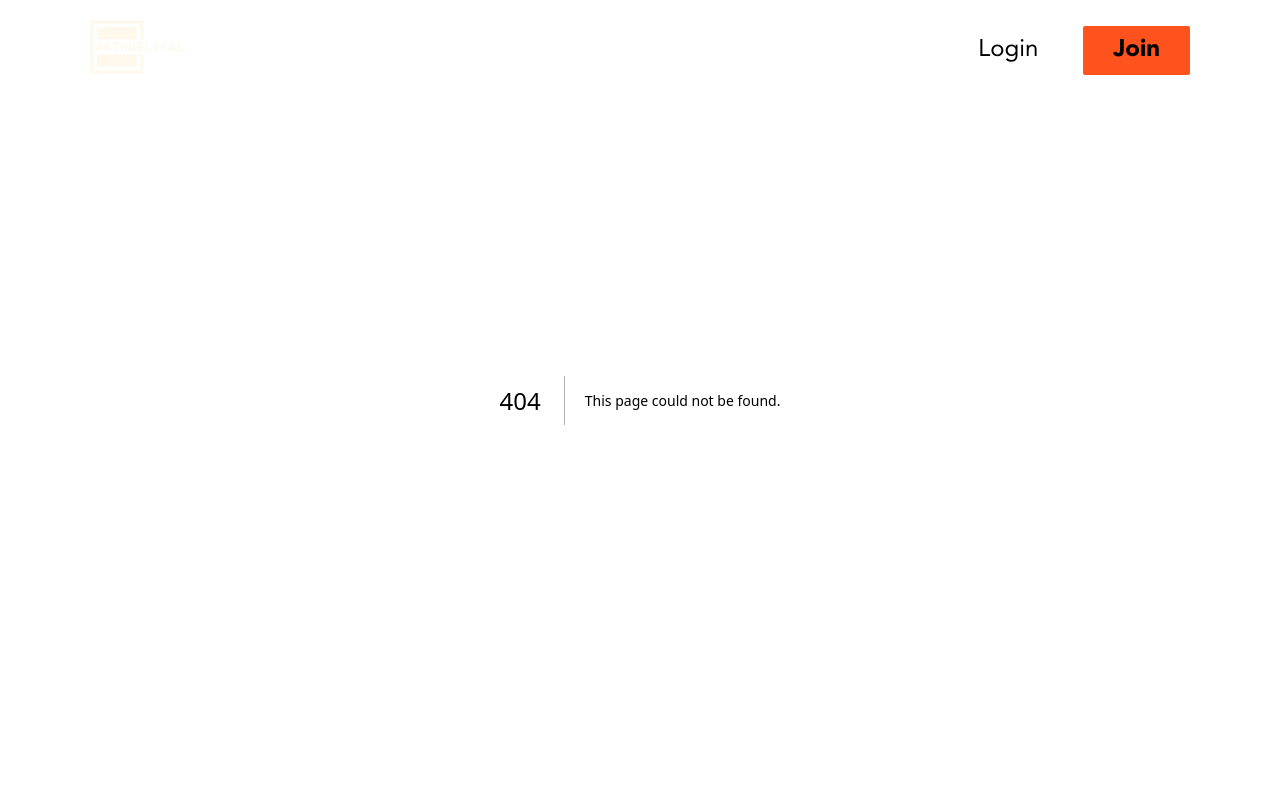
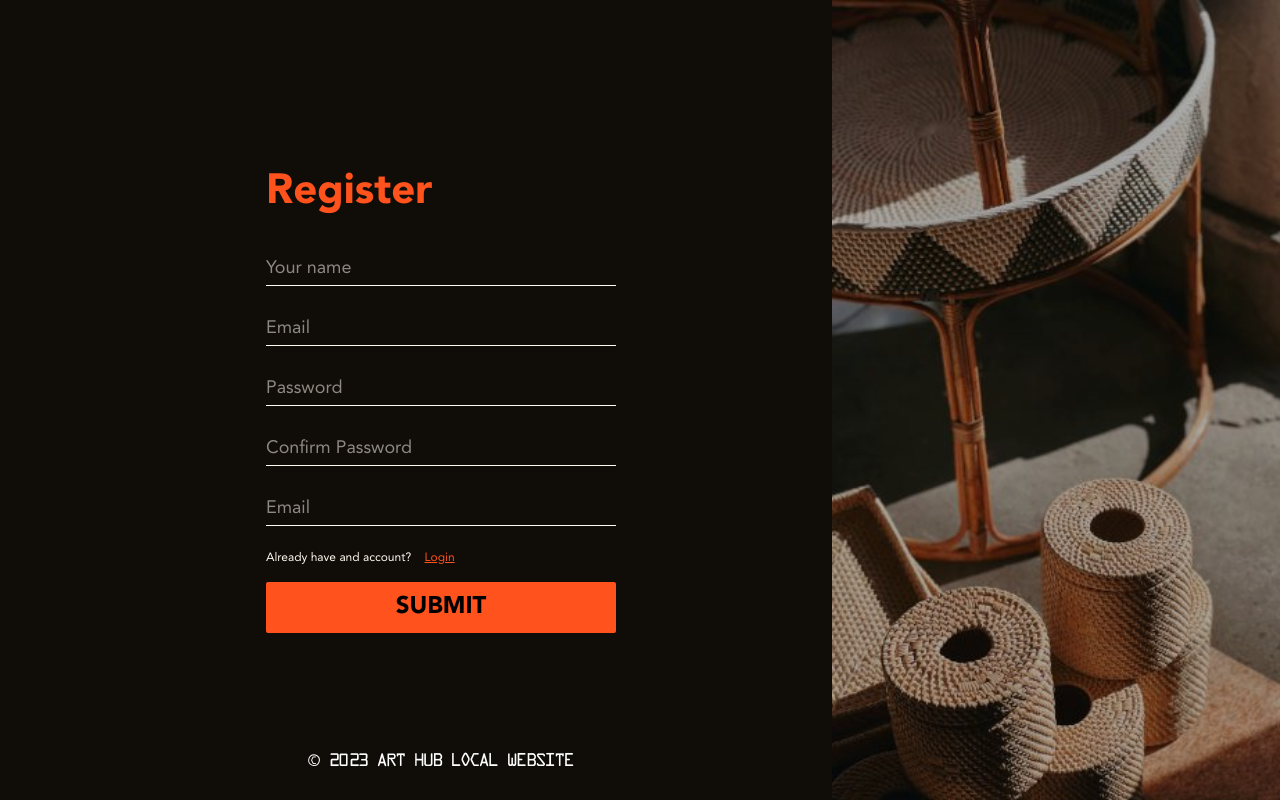
Before and after one commit to jhaeti/art-hub-local, a Next.js app in the folder frontend/: page /auth/register in a window 1280 px wide. Before the commit this address had no page. Built offline with nearby package versions, Linux system fonts and the light colour scheme.

Commit message:
Registration page

```diff
--- /dev/null
+++ b/frontend/src/app/auth/register/page.jsx
@@ -0,0 +1,73 @@
+import Link from "next/link";
+import { primaryBold } from "@/app/fonts";
+import styles from "./styles.module.css";
+
+const register = () => {
+  return (
+    <div className={styles.register_box}>
+      <h2 className={primaryBold.className + " " + styles.heading_secondary}>
+        Register
+      </h2>
+      <form className={styles.form}>
+        <div className={styles.form_control}>
+          <input type="text" id="name" className={styles.form_input} required />
+          <label htmlFor="name" className={styles.form_input_label}>
+            Your name
+          </label>
+        </div>
+        <div className={styles.form_control}>
+          <input
+            type="text"
+            id="email"
+            className={styles.form_input}
+            required
+          />
+          <label htmlFor="email" className={styles.form_input_label}>
+            Email
+          </label>
+        </div>
+        <div className={styles.form_control}>
+          <input
+            type="password"
+            id="password"
+            className={styles.form_input}
+            required
+          />
+          <label htmlFor="password" className={styles.form_input_label}>
+            Password
+          </label>
+        </div>
+        <div className={styles.form_control}>
+          <input
+            type="password"
+            id="confirm-password"
+            className={styles.form_input}
+            required
+          />
+          <label htmlFor="confirm-password" className={styles.form_input_label}>
+            Confirm Password
+          </label>
+        </div>
+        <div className={styles.form_control}>
+          <input
+            type="text"
+            id="email"
+            className={styles.form_input}
+            required
+          />
+          <label htmlFor="email" className={styles.form_input_label}>
+            Email
+          </label>
+          <p className={styles.redirect}>
+            Already have and account? <Link href="/auth/login">Login</Link>{" "}
+          </p>
+        </div>
+        <button className={styles.submit + " " + primaryBold.className}>
+          Submit
+        </button>
+      </form>
+    </div>
+  );
+};
+
+export default register;
--- /dev/null
+++ b/frontend/src/app/auth/register/styles.module.css
@@ -0,0 +1,85 @@
+.register_box {
+  max-width: 50rem;
+  min-width: 35rem;
+}
+
+.heading_secondary {
+  color: var(--color-primary);
+  font-size: 4.2rem;
+  margin-bottom: 3.5rem;
+  width: 100%;
+  text-align: left;
+}
+
+.form {
+  width: 100%;
+}
+
+.form_control {
+  width: 100%;
+  position: relative;
+  height: 6rem;
+  /* background-color: red; */
+}
+
+.form_input {
+  display: block;
+  width: 100%;
+  font-size: 1.8rem;
+  padding: 0.6rem 0;
+  background: transparent;
+  border: none;
+  border-bottom: 1px solid var(--color-white);
+  color: var(--color-white);
+  outline: none;
+}
+
+.form_input:focus,
+.form_input:active,
+.form_input:valid {
+  border-bottom: 1px solid var(--color-primary);
+}
+
+.form_input_label {
+  position: absolute;
+  top: 0;
+  left: 0;
+  font-size: 1.8rem;
+  transform: translate(0, 0.5rem);
+  transition: all 0.3s ease-in-out;
+  color: var(--color-white);
+  opacity: 0.52;
+}
+
+.form_input:focus + .form_input_label,
+.form_input:valid + .form_input_label {
+  transform: translate(0, -2rem);
+  color: var(--color-primary);
+  font-size: 1.4rem;
+}
+
+.redirect {
+  font-size: 1.2rem;
+  margin: 2.5rem 0;
+  text-align: left;
+  color: var(--color-white);
+}
+
+.redirect a {
+  display: inline-block;
+  padding-left: 1rem;
+  color: var(--color-primary);
+}
+
+.submit {
+  display: block;
+  margin-top: 3rem;
+  width: 100%;
+  font-size: 2.4rem;
+  text-transform: uppercase;
+  padding: 1.1rem 0;
+  background-color: var(--color-primary);
+  border: none;
+  outline: none;
+  border-radius: 2px;
+}
```
